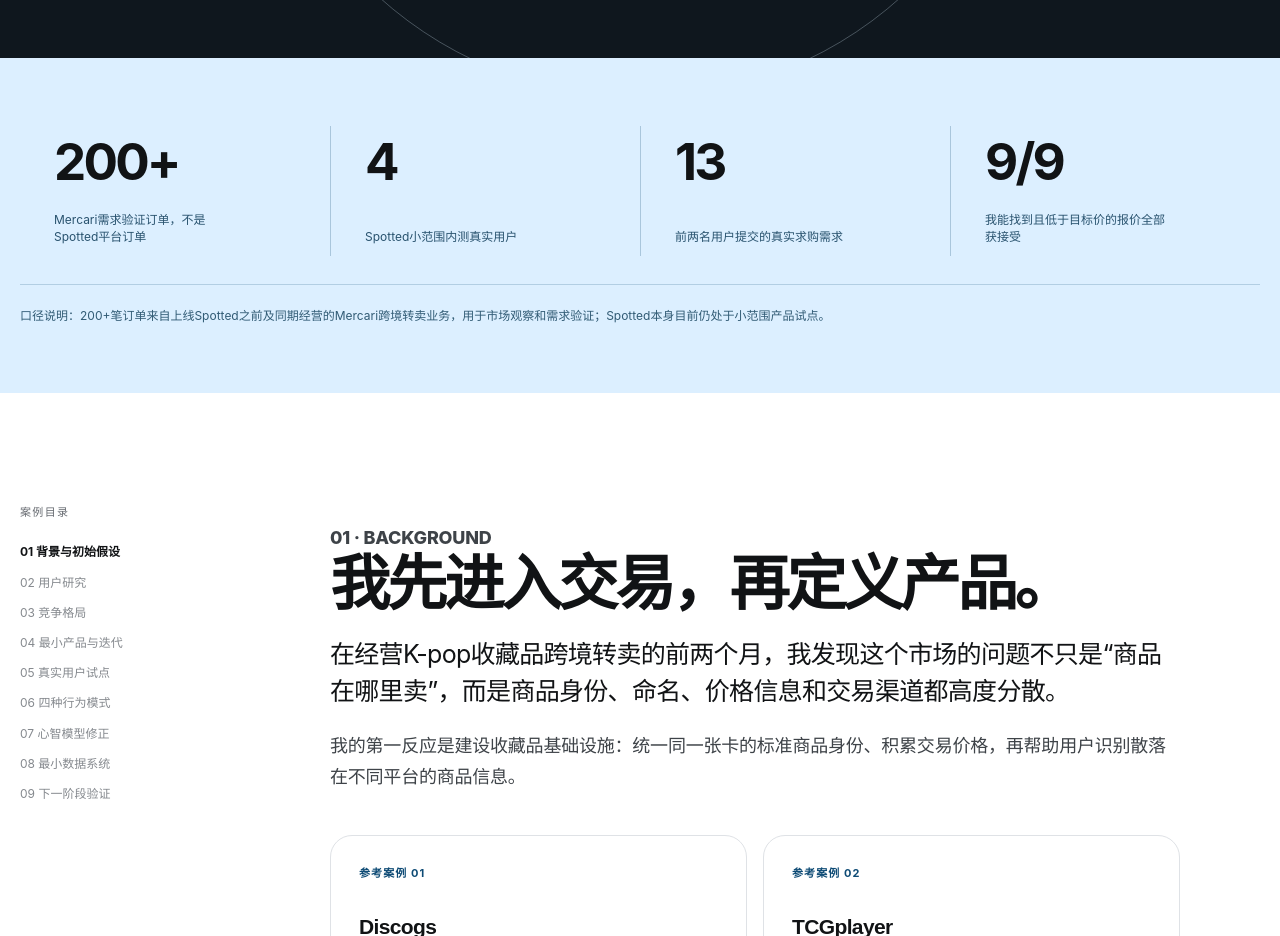
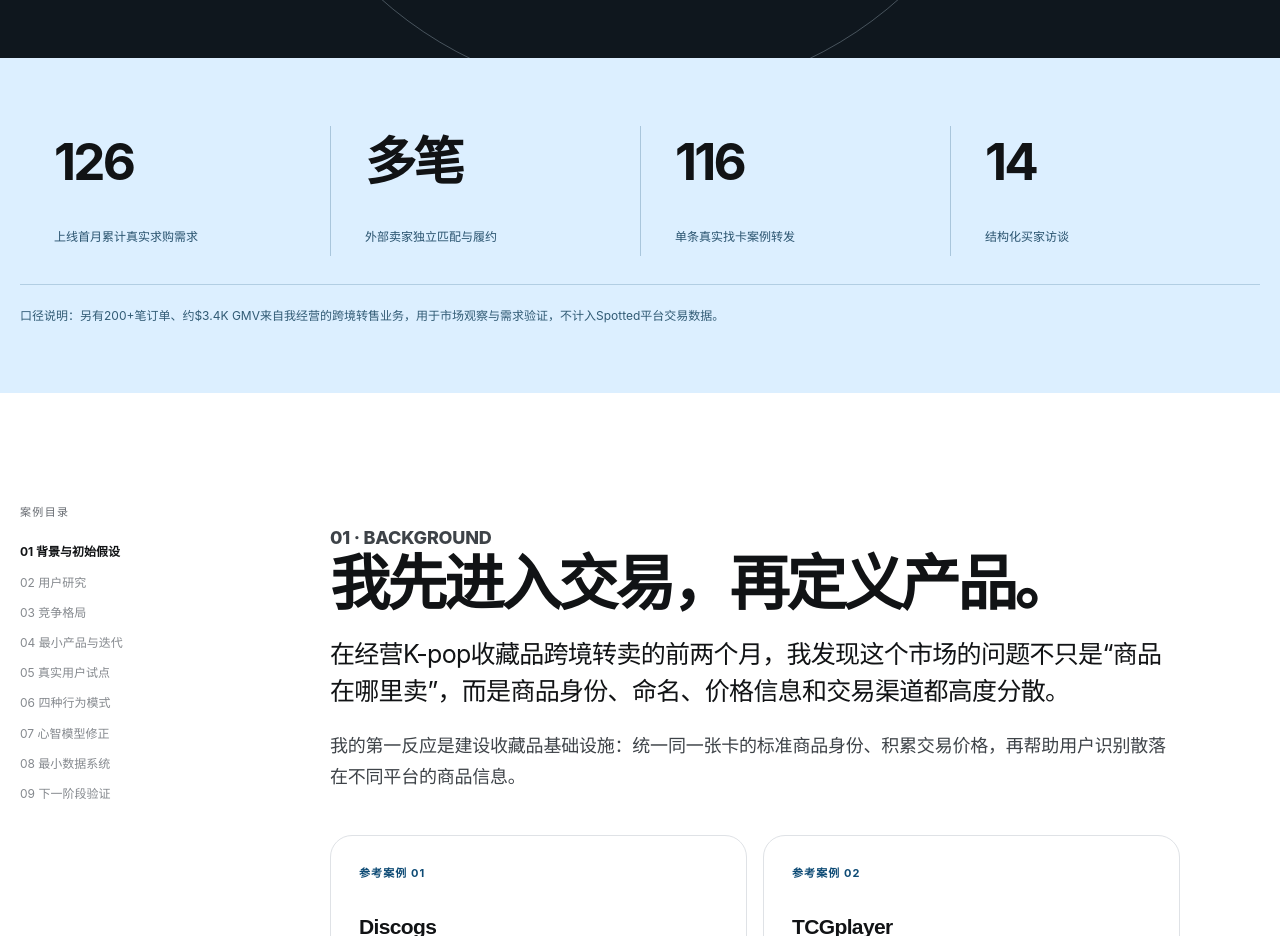
Before and after one commit to domi7032/alignment-tob, a plain HTML site: page portfolio/spotted/index.html in a window 1280 px wide. Shown: the part 1422-2358 px from the top of the page. Drawn offline with Linux system fonts and the light colour scheme; a web font is replaced by a local one.

Commit message:
Update Spotted portfolio traction metrics

```diff
--- a/portfolio/spotted/index.html
+++ b/portfolio/spotted/index.html
@@ -48,12 +48,12 @@
 
     <section class="metric-wrap" aria-label="核心证据">
       <div class="metrics">
-        <div class="metric"><strong>200+</strong><span>Mercari需求验证订单，不是Spotted平台订单</span></div>
-        <div class="metric"><strong>4</strong><span>Spotted小范围内测真实用户</span></div>
-        <div class="metric"><strong>13</strong><span>前两名用户提交的真实求购需求</span></div>
-        <div class="metric"><strong>9/9</strong><span>我能找到且低于目标价的报价全部获接受</span></div>
+        <div class="metric"><strong>126</strong><span>上线首月累计真实求购需求</span></div>
+        <div class="metric"><strong>多笔</strong><span>外部卖家独立匹配与履约</span></div>
+        <div class="metric"><strong>116</strong><span>单条真实找卡案例转发</span></div>
+        <div class="metric"><strong>14</strong><span>结构化买家访谈</span></div>
       </div>
-      <p class="metric-note">口径说明：200+笔订单来自上线Spotted之前及同期经营的Mercari跨境转卖业务，用于市场观察和需求验证；Spotted本身目前仍处于小范围产品试点。</p>
+      <p class="metric-note">口径说明：另有200+笔订单、约$3.4K GMV来自我经营的跨境转售业务，用于市场观察与需求验证，不计入Spotted平台交易数据。</p>
     </section>
 
     <div class="case-layout">
```
Also changed, not shown: portfolio/index.html (+4 -4 lines).
